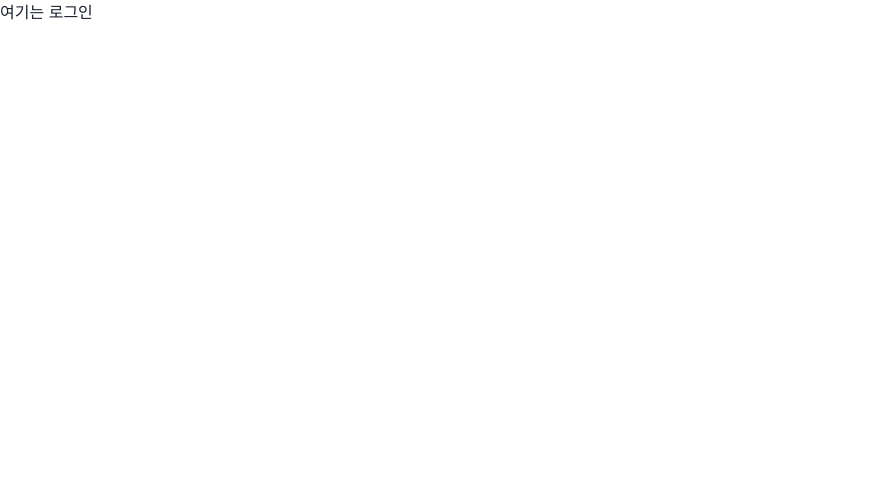
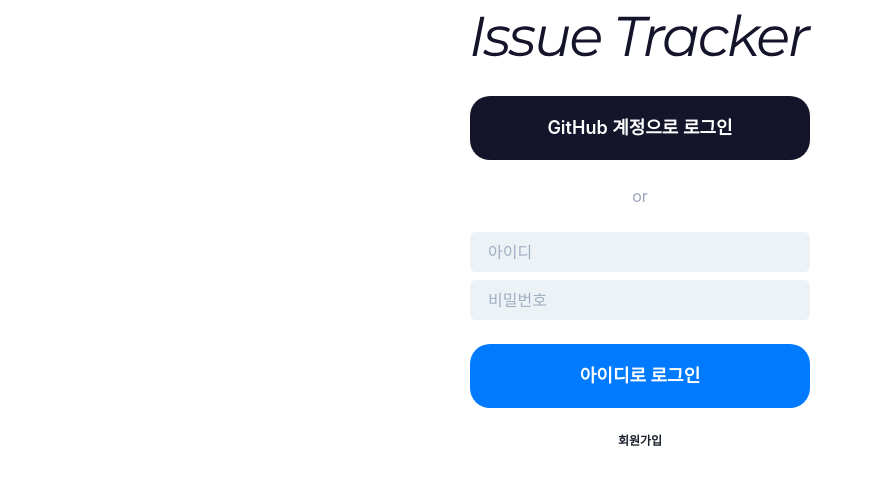
Before and after one commit to codesquad-members-2021/issue-tracker, a React (Create React App) app in the folder FE/issue-tracker/: page / in a window 1280 px wide. Shown: the top 484 px of the page, without its empty margins (0-873 px from the left). Built offline with nearby package versions, Linux system fonts and the light colour scheme.

Commit message:
Chore #9 로그인 메인페이지 화면 구현

```diff
--- /dev/null
+++ b/FE/issue-tracker/src/components/login/Main.tsx
@@ -0,0 +1,47 @@
+import { Link } from 'react-router-dom';
+import styled from 'styled-components';
+
+import { Button } from '@chakra-ui/button';
+import { Stack } from '@chakra-ui/layout';
+import { Input } from '@chakra-ui/input';
+
+import { ReactComponent as LogoMedium } from '@assets/LogotypeLarge.svg';
+import { gitLoginStyle, idLoginStyle, inputStyle } from './style';
+
+function Main() {
+  return (
+    <MainWrap>
+      <LogoMedium />
+      <Button {...gitLoginStyle}>GitHub 계정으로 로그인</Button>
+      <Span>or</Span>
+      <Stack spacing={2}>
+        <Input {...inputStyle} placeholder="아이디" />
+        <Input {...inputStyle} placeholder="비밀번호" />
+      </Stack>
+      <Link to="issues">
+        <Button {...idLoginStyle}>아이디로 로그인</Button>
+      </Link>
+      <Register>회원가입</Register>
+    </MainWrap>
+  );
+}
+
+const MainWrap = styled.div`
+  display: flex;
+  flex-direction: column;
+  align-items: center;
+  width: 100%;
+`;
+
+const Span = styled.span`
+  margin-bottom: 24px;
+  color: ${({ theme }) => theme.colors.gr_placeholder};
+`;
+
+const Register = styled.button`
+  color: ${({ theme }) => theme.colors.body};
+  font-size: ${({ theme }) => theme.fontSizes.xs};
+  font-weight: ${({ theme }) => theme.fontWeights.bold};
+`;
+
+export default Main;
--- a/FE/issue-tracker/src/pages/Login.tsx
+++ b/FE/issue-tracker/src/pages/Login.tsx
@@ -1,5 +1,7 @@
+import Main from '@components/login/Main';
+
 function Login() {
-  return <div>여기는 로그인</div>;
+  return <Main />;
 }
 
 export default Login;
```
